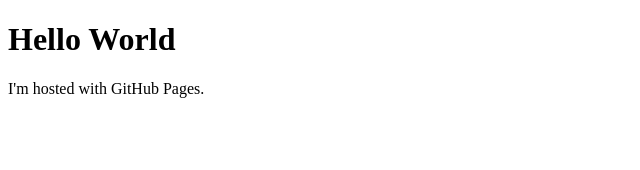
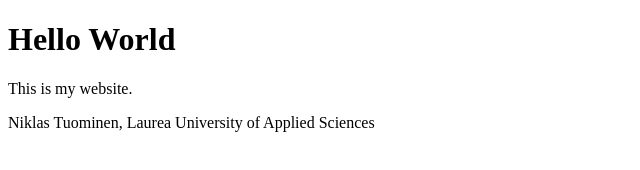
Before and after one commit to nikkeSMT/nikkeSMT.github.io, a plain HTML site: page index.html in a window 1280 px wide. Shown: the whole page, without its empty margins (0-640 px from the left). Drawn offline with Linux system fonts and the light colour scheme.

Commit message:
Update index.html

```diff
--- a/index.html
+++ b/index.html
@@ -2,6 +2,7 @@
 <html>
 <body>
 <h1>Hello World</h1>
-<p>I'm hosted with GitHub Pages.</p>
+<p>This is my website.</p>
+<p>Niklas Tuominen, Laurea University of Applied Sciences</p>
 </body>
 </html>
```
